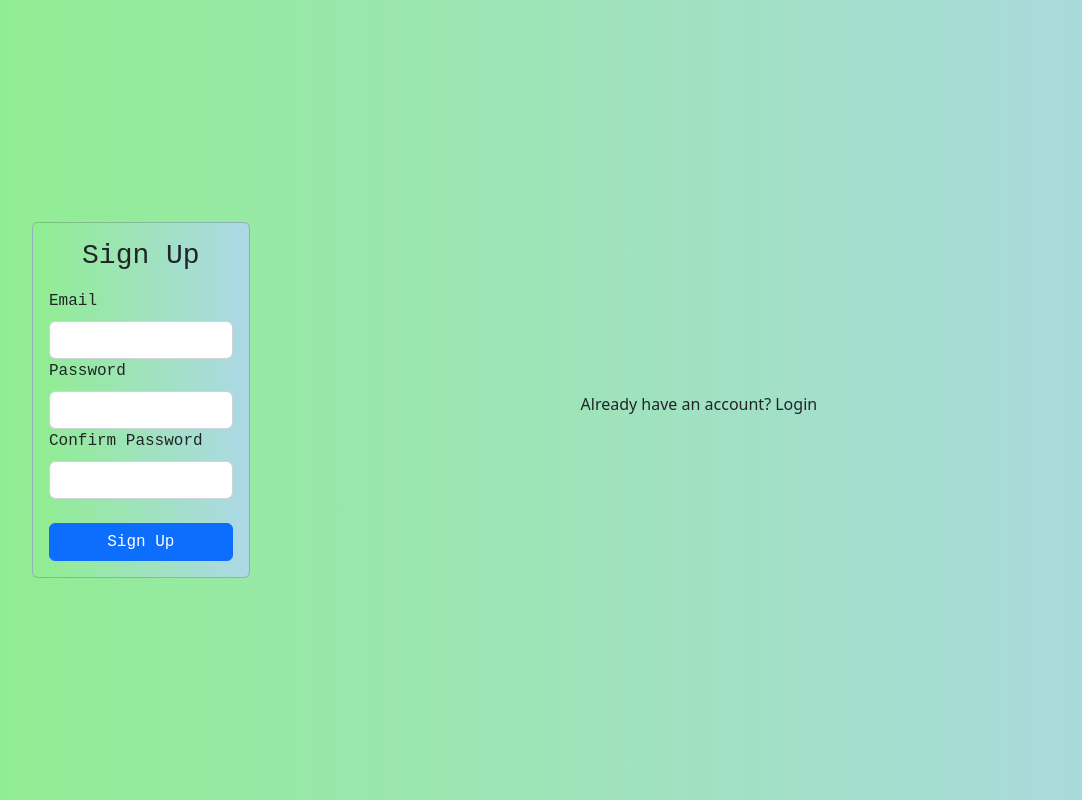
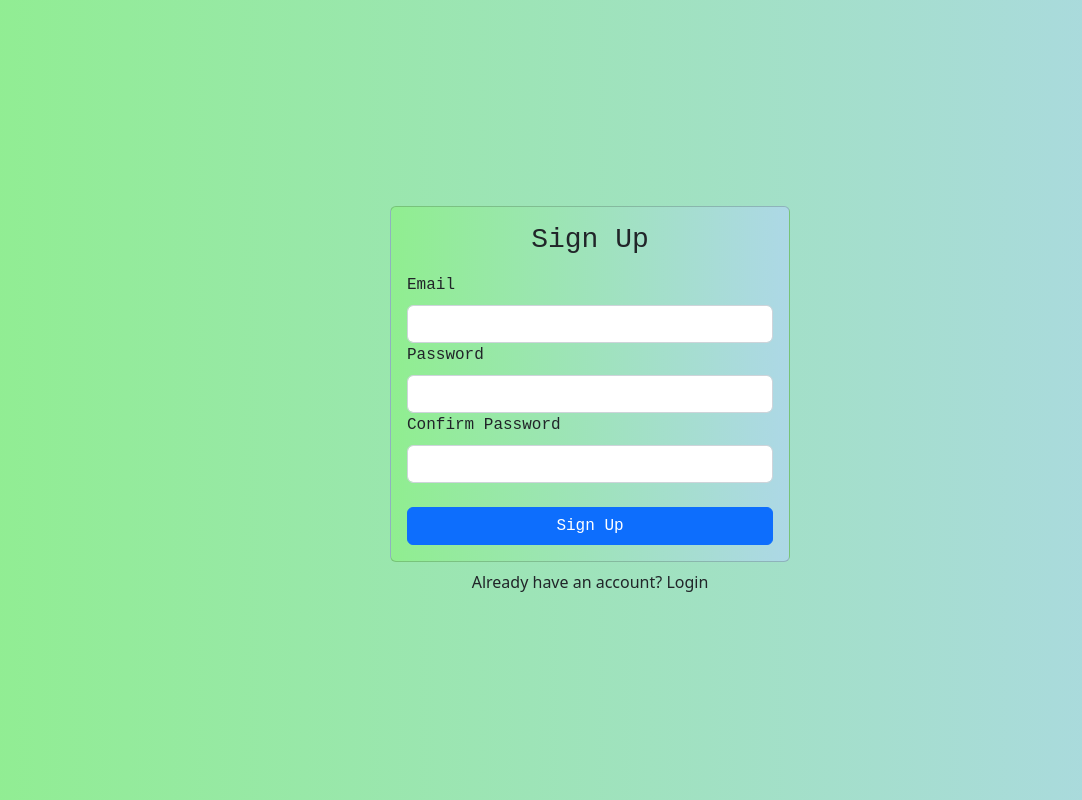
Before and after one commit to Legendary-Folah/ReactAuthwithFireBase, a React (Create React App) app: page / in a window 1280 px wide. Shown: the whole page, without its empty margins (50-1132 px from the left). Built offline with nearby package versions, Linux system fonts and the light colour scheme.

Commit message:
Making use of bootstrap. It is a lot easier

```diff
--- a/src/App.js
+++ b/src/App.js
@@ -13,7 +13,9 @@ function App() {
       justify-content-center'
       style={{ minHeight: '100vh' }}
       >
-      <SignUp />
+      <div className='w-100' style={{ maxWidth: '400px' }}>
+        <SignUp />
+      </div>
     </Container>
 
     </>
```
